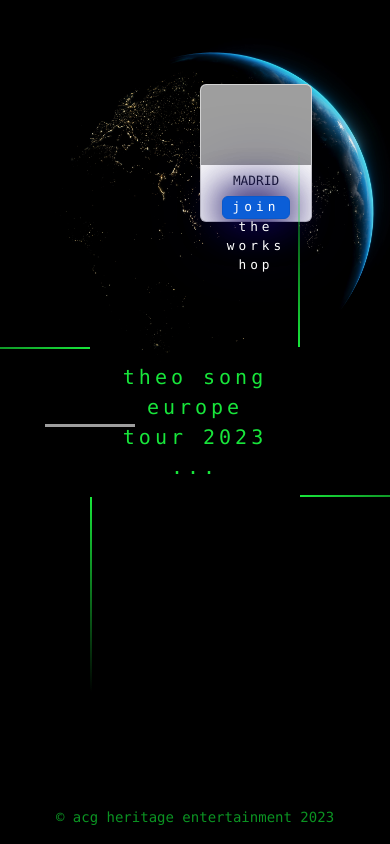
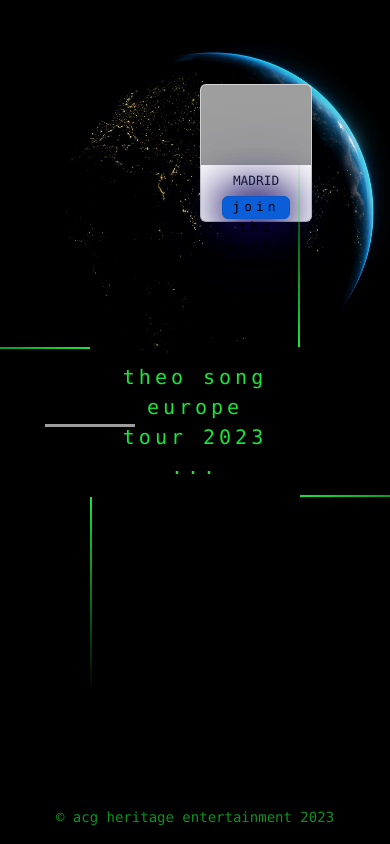
Before and after one commit to andradag/encrypt-studio-landingpage, a plain HTML site: page index.html in a window 390 px wide. In both pictures the pointer is over the link "join the workshop". Drawn offline with nearby package versions, Linux system fonts and the light colour scheme; grey boxes are pictures that could not be loaded.

Commit message:
fixing button text

```diff
--- a/assets/css/style.css
+++ b/assets/css/style.css
@@ -186,6 +186,10 @@ footer {
     margin-bottom: 30%;
     padding: 0%;
   }
+
+  .btn:hover {
+    color: black;
+  }
 }
 
 @media screen and (max-width: 768px) {
@@ -257,6 +261,10 @@ footer {
     width: 4.2rem;
     margin-bottom: 30%;
     padding: 0%;
+  }
+
+  .btn:hover {
+    color: black;
   }
 }
 
@@ -330,6 +338,10 @@ footer {
     margin-bottom: 30%;
     padding: 0%;
   }
+
+  .btn:hover {
+    color: black;
+  }
 }
 
 .position-absolute {
```
